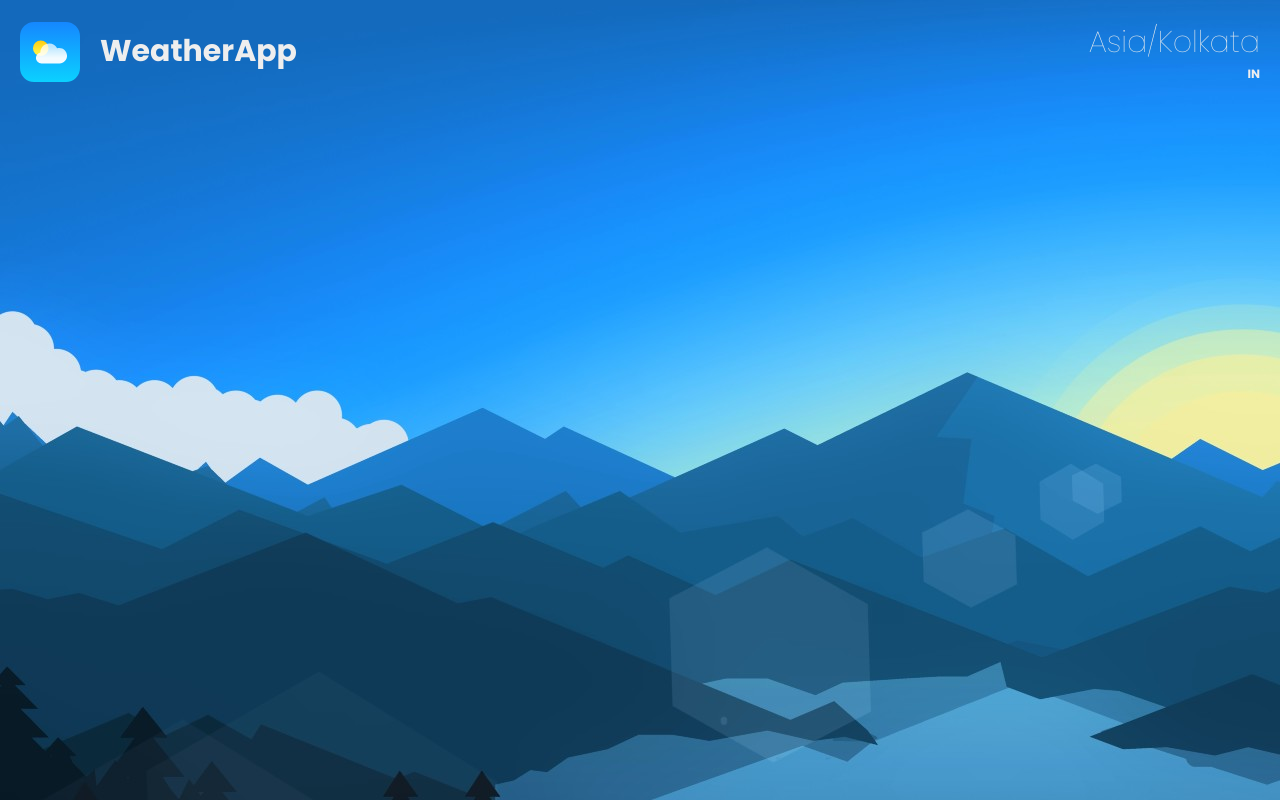
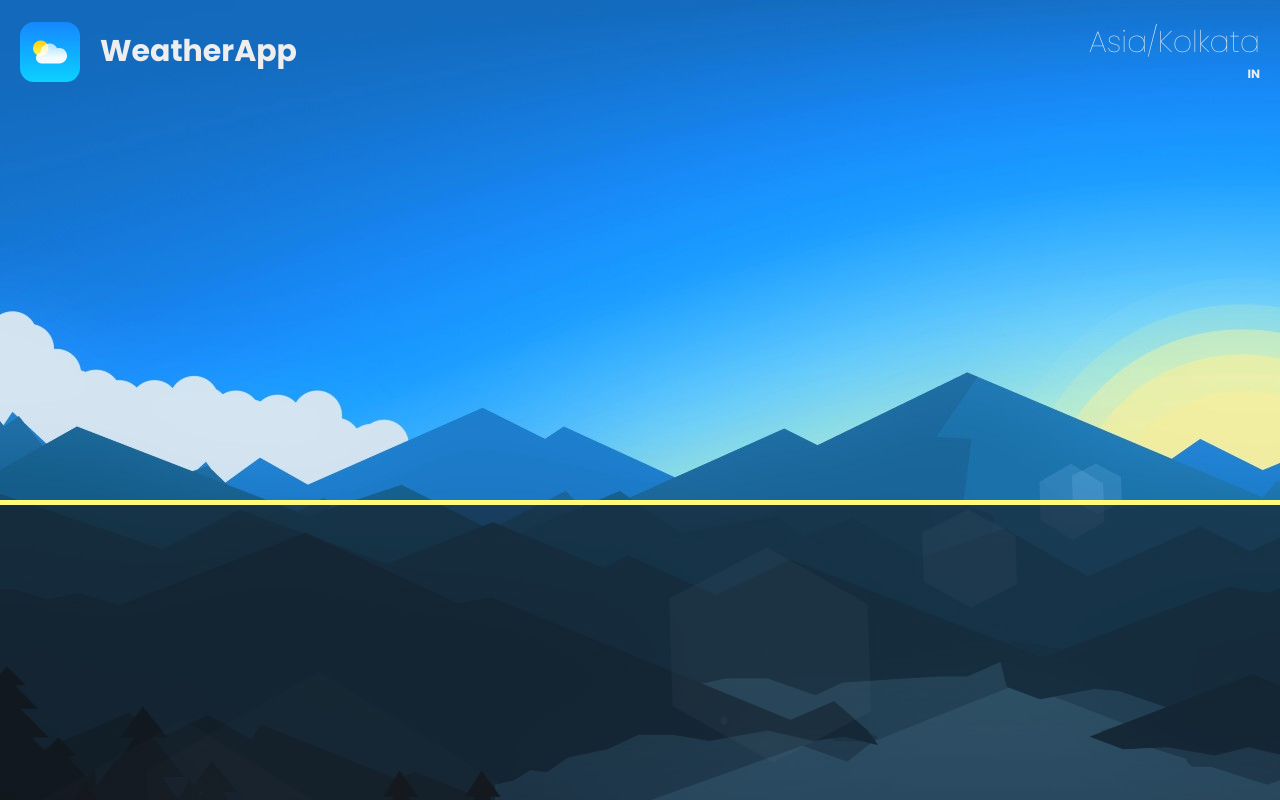
Before and after one commit to zagarzg/WeatherApp, a Svelte app: page / in a window 1280 px wide. Built offline with nearby package versions, Linux system fonts and the light colour scheme.

Commit message:
Add forecast-container

```diff
--- a/src/App.svelte
+++ b/src/App.svelte
@@ -12,6 +12,7 @@
             <div id="country" class="country">IN</div>
         </div>
     </nav>
+	<div class="forecast-container"></div>
 </main>
 
 <style>
@@ -59,4 +60,18 @@
 		font-size: 12px;
 		font-weight: 700;
 	}
+
+	.forecast-container {
+		height: 300px;
+		background: rgba(24,24,27,0.6);
+		position: fixed;
+		bottom: 0;
+		display: flex;
+		color:white;
+		width: 100%;
+		border-top: 5px solid rgb(255, 250, 119);;
+		align-items: center;
+		justify-content: center;
+		overflow-y: hidden;
+	}
 </style>
```
